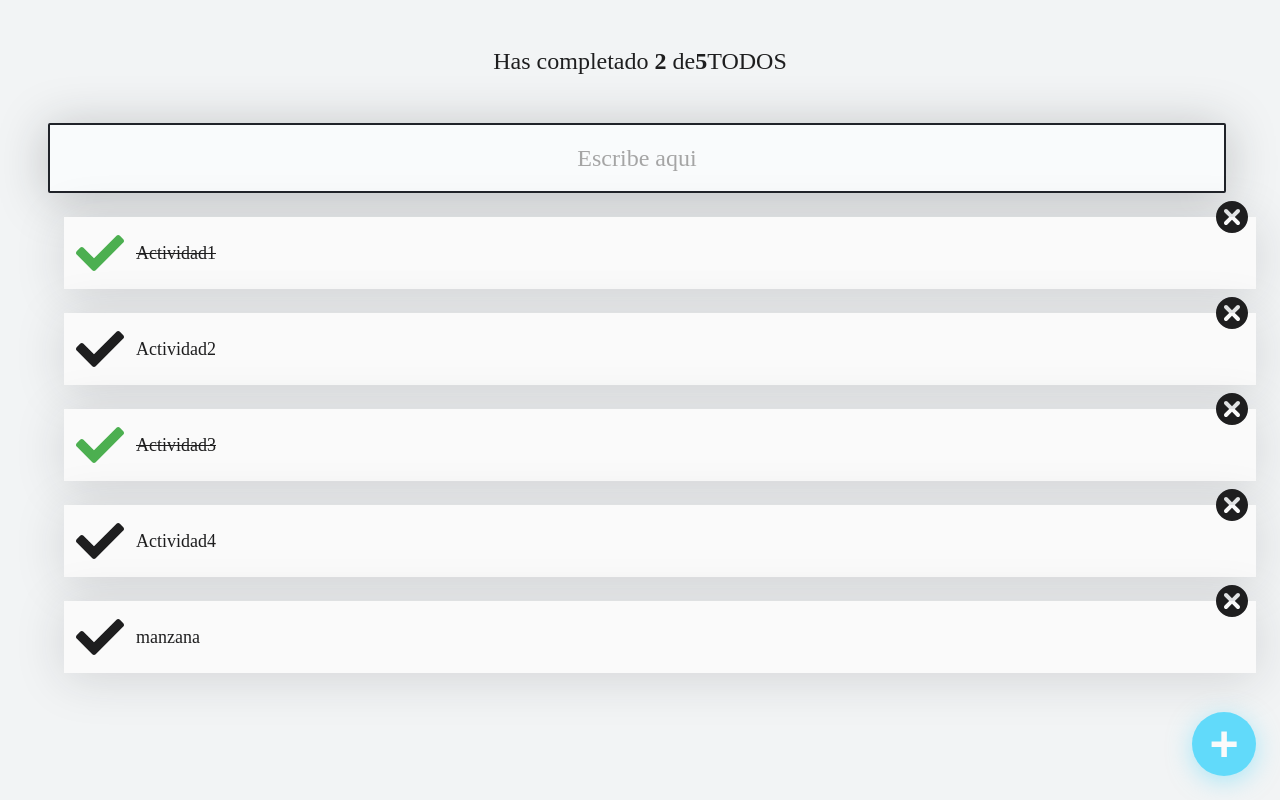
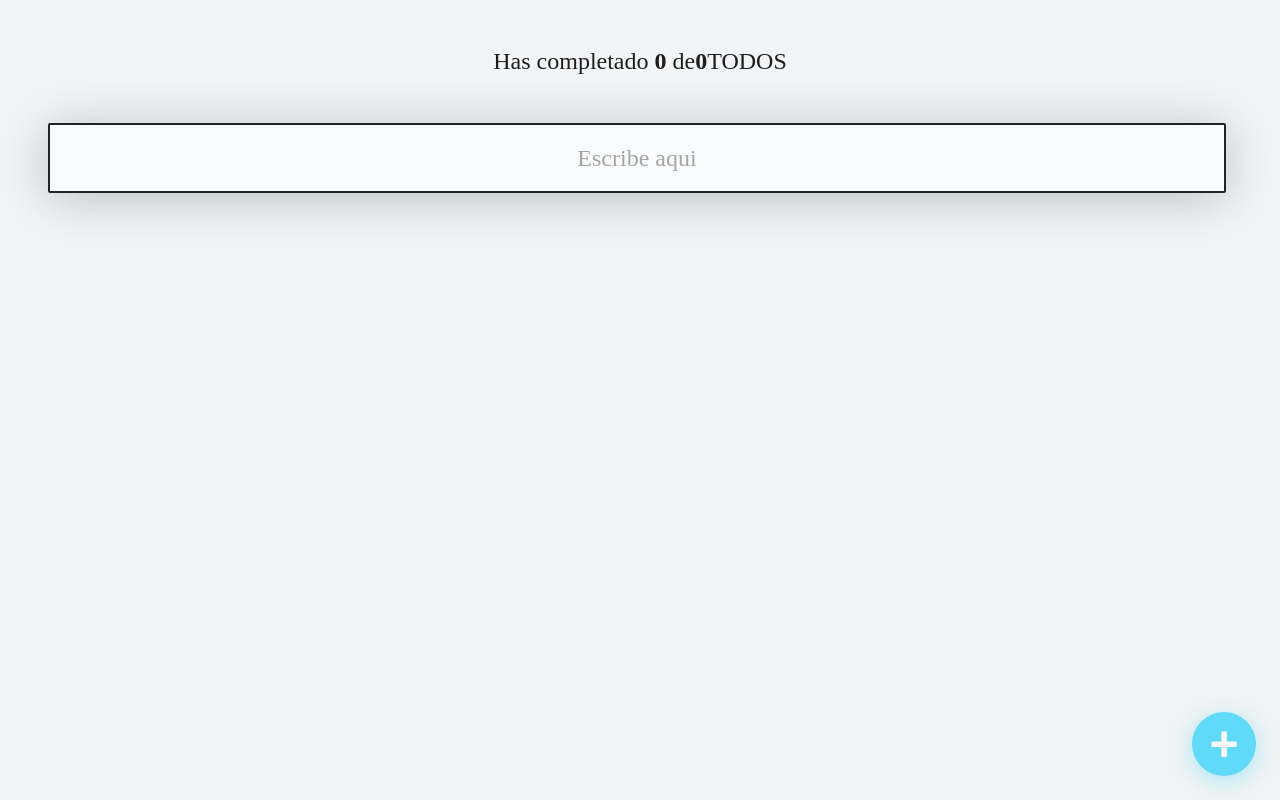
Before and after one commit to luisdavid24/React_Recode_1, a React (Create React App) app: page / in a window 1280 px wide. Built offline with nearby package versions, Linux system fonts and the light colour scheme.

Commit message:
La aplicacion funcion con localStorage

```diff
--- a/src/App.js
+++ b/src/App.js
@@ -6,16 +6,25 @@ import { TodoItem } from "./TodoItem";
 import { CreateTodoButton } from "./CreateTodoButton";
 import React from "react";
 
-const defaultTodos = [
-  { text: "Actividad1 ", completed: true },
-  { text: "Actividad2 ", completed: false },
-  { text: "Actividad3 ", completed: true },
-  { text: "Actividad4 ", completed: false },
-  { text: "manzana ", completed: false },
-];
-
+// const defaultTodos = [
+//   { text: "Actividad1 ", completed: true },
+//   { text: "Actividad2 ", completed: false },
+//   { text: "Actividad3 ", completed: true },
+//   { text: "Actividad4 ", completed: false },
+//   { text: "manzana ", completed: false },
+// ];
+// localStorage.removeItem("TODOS");
+// localStorage.setItem("TODOS", defaultTodos);
 function App() {
-  const [todos, setTodos] = React.useState(defaultTodos);
+  const localStorageTodos = localStorage.getItem("TODOS");
+  let parsedTodos;
+  if (!localStorageTodos) {
+    localStorage.setItem("TODOS", JSON.stringify([]));
+    parsedTodos = [];
+  } else {
+    parsedTodos = JSON.parse(localStorageTodos);
+  }
+  const [todos, setTodos] = React.useState(parsedTodos);
   const [searchValue, setSearchValue] = React.useState("");
 
   const completedTodos = todos.filter((todo) => todo.completed).length;
```
